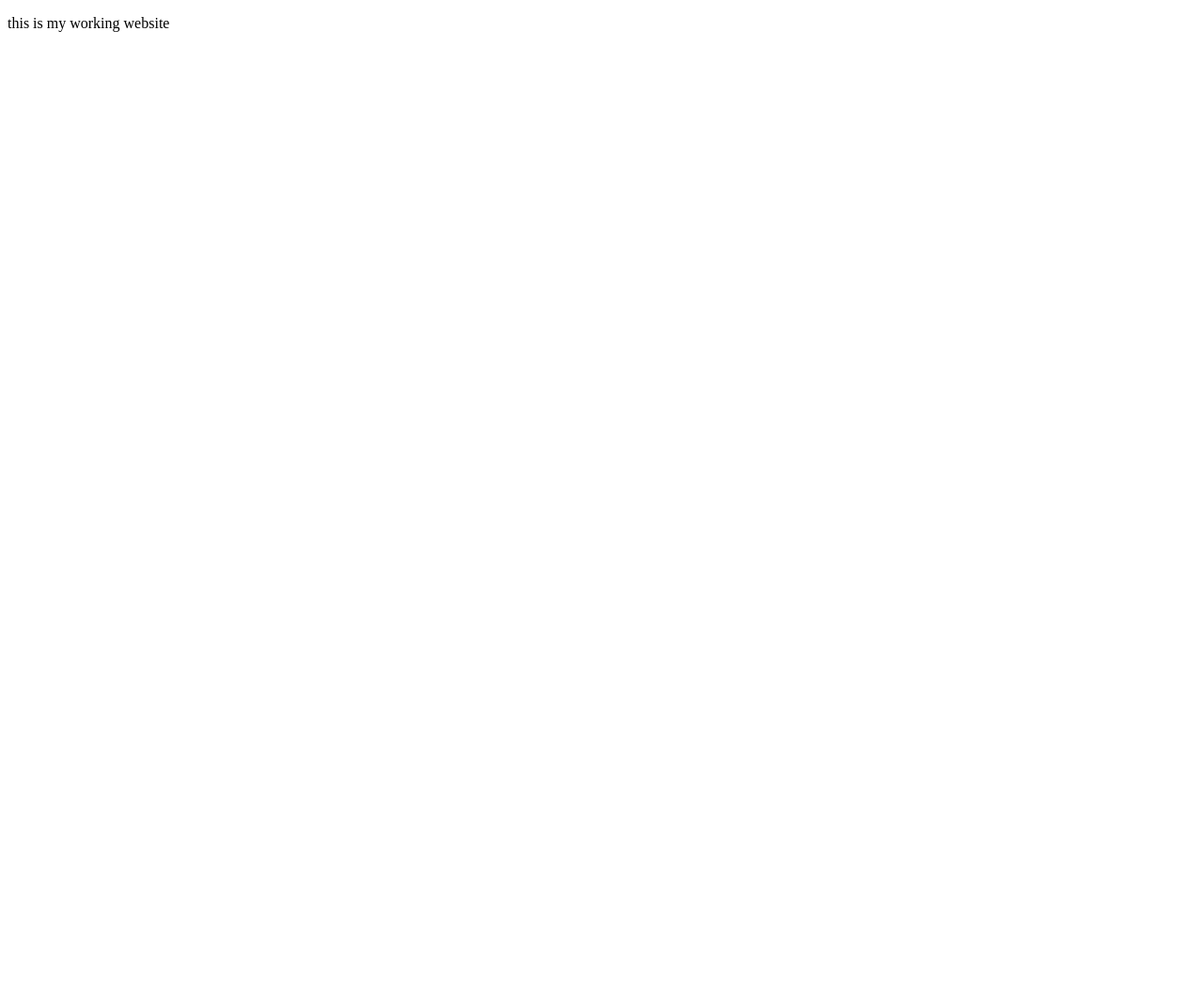
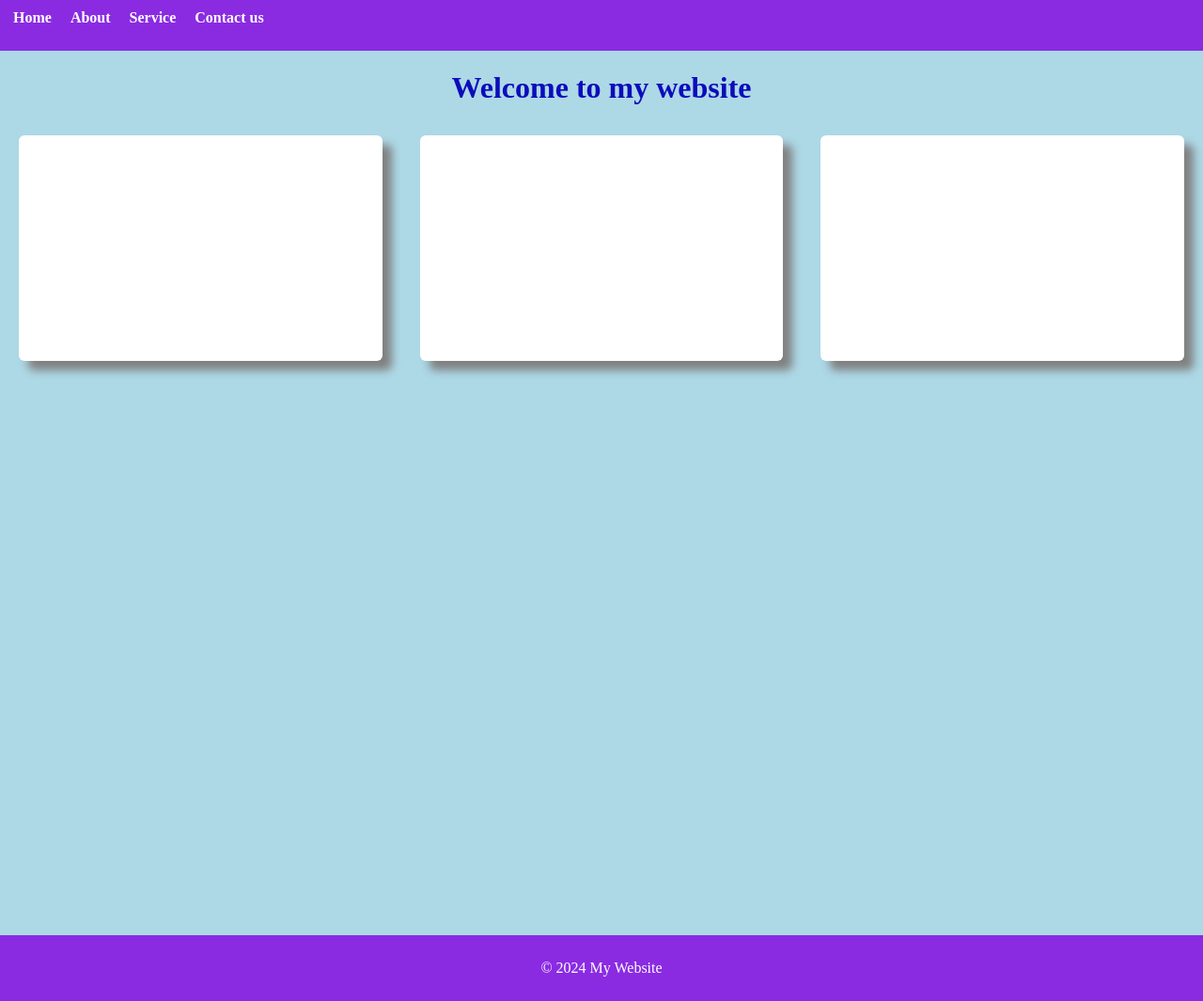
Before and after one commit to Vishalj154/github_practice-, a plain HTML site: page index.html in a window 1280 px wide. Shown: the whole page at 94% size. Before the commit the page ends 800 px from the top, so only its background shows below. Drawn offline with Linux system fonts and the light colour scheme.

Commit message:
final index

```diff
--- a/index.html
+++ b/index.html
@@ -4,8 +4,83 @@
     <meta charset="UTF-8">
     <meta name="viewport" content="width=device-width, initial-scale=1.0">
     <title> Index here</title>
+    <style>
+        body {
+            background-color: lightblue;
+            height:300px;
+            margin: 0;
+        }
+        nav{
+            background-color: blueviolet;
+            height:50px;
+            padding: 0px 5px 4px 4px;
+            margin-top: 0%;
+        }
+        nav ul {
+            list-style-type: none;
+            padding: 0;
+            margin: 0;
+        }
+        nav ul li {
+            display: flex;
+            float: left;
+            color: white;
+            margin-right: 15px 5px 5px 5px;
+            padding: 10px;
+            font-weight: bold;
+        }
+        div{
+            display:flex;
+
+        }
+        h1{
+            text-align: center;
+            color: rgb(12, 12, 187);
+        }
+        div>span{
+            height:200px;
+            background-color: white;
+            margin: 10px;
+            padding: 20px;
+            margin-left: 20px;
+            margin-right: 20px;
+            border-radius: 6px;
+            flex: 1;
+            box-shadow: 10px 10px 10px grey;
+        }
+        footer{
+            margin-top: 47%;
+            padding: 10px;
+            background-color: blueviolet;
+            color: white;
+
+        }
+    </style>
 </head>
 <body>
-    <p>this is my working website</p>
+
+    <nav>
+        <ul>
+            <li>Home</li>
+            <li>About</li>
+            <li>Service</li>
+            <li>Contact us</li>
+        </ul>
+    </nav>
+    <h1> Welcome to my website</h1>
+    <div>
+        <span>
+            <p></p>
+        </span>
+        <span>
+            <p></p>
+        </span>
+        <span>
+            <p></p>
+        </span>
+    </div>
+    <footer>
+        <p style="text-align: center;">&copy; 2024 My Website</p>
+    </footer>
 </body>
 </html>
```
